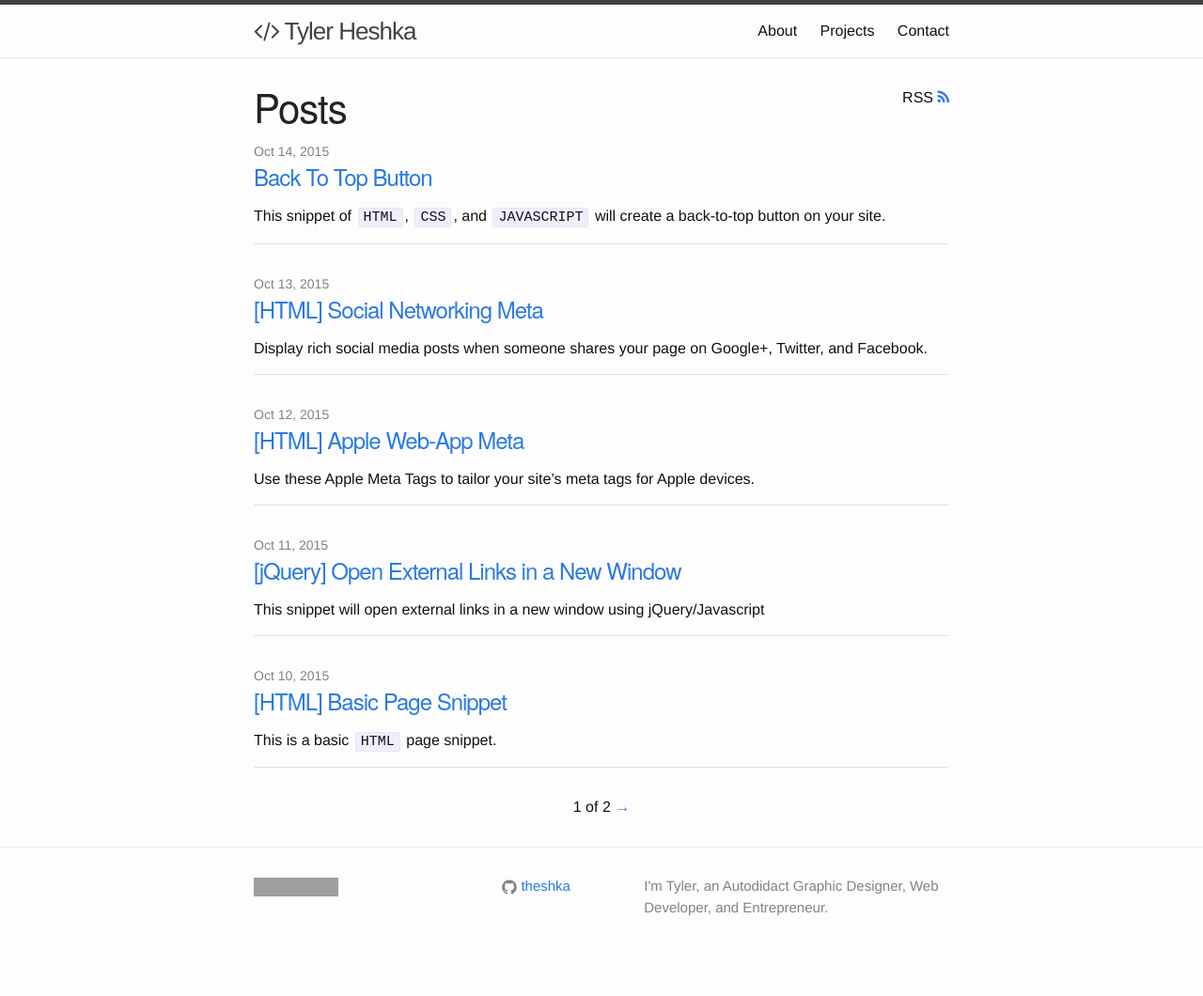
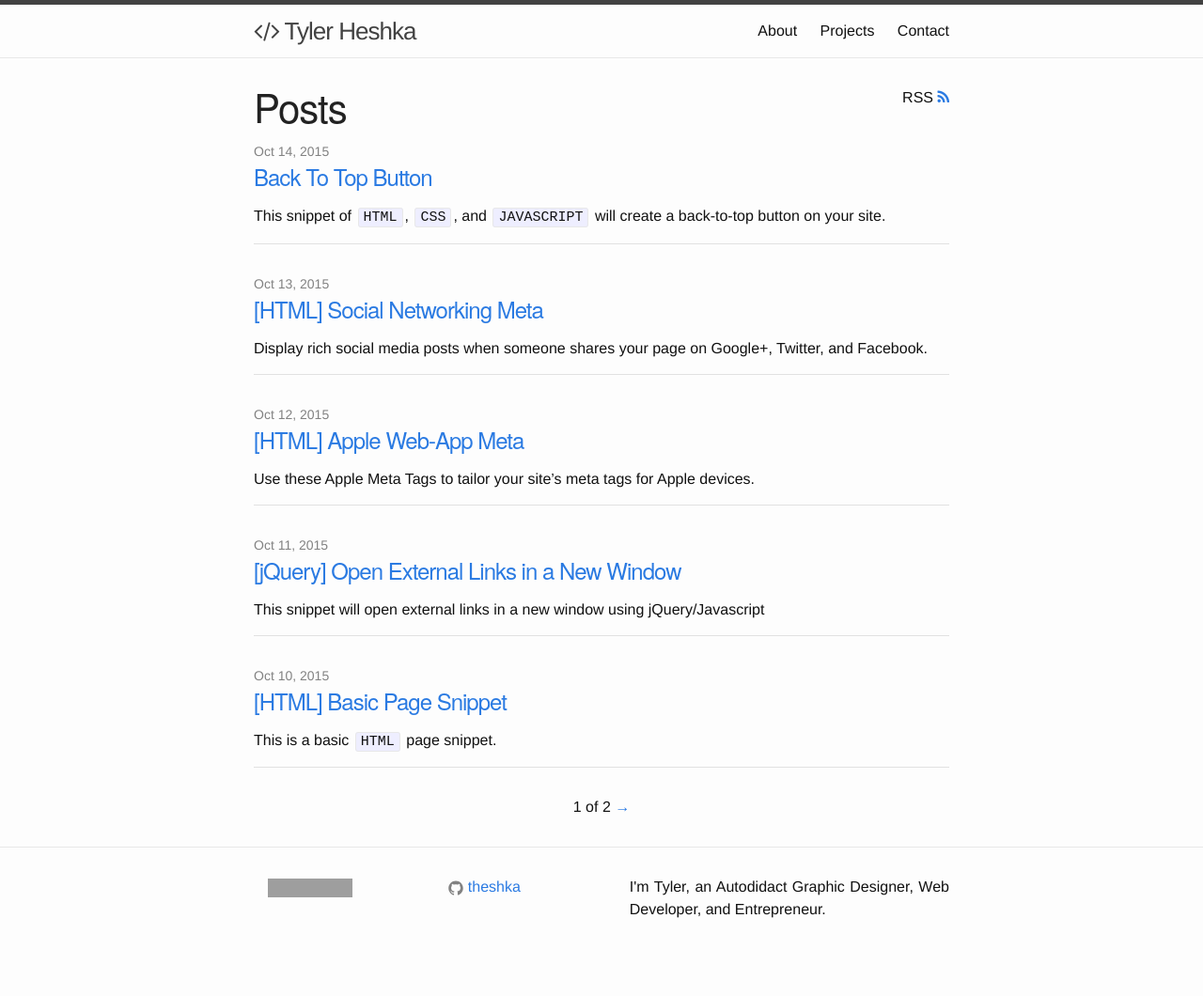
Before and after one commit to theshka/theshka, a Jekyll site: the page built from index.html, in a window 1280 px wide. Shown: the whole page at 94% size. Built offline with Jekyll 4.4.1, drawn with Linux system fonts in a browser that asks for light colours; nearby versions of some CDN libraries; the list of posts is cut into pages by our own code; before the commit the page ends 1037 px from its top, so only the background shows below that; grey boxes are pictures that could not be loaded.

Commit message:
update footer spacing

```diff
--- a/_includes/footer.html
+++ b/_includes/footer.html
@@ -4,14 +4,14 @@
 
     <div class="wrapper">
 
-        <div class="footer-col-wrapper">
-            <div class="footer-col  footer-col-1">
+        <div class="row">
+            <div class="footer-col three columns">
                 <ul class="contact-list">
                     <li><a href="https://keybase.io/theshka/key.asc"><img src="https://img.shields.io/badge/PGP-1147_844F_571E_B779-lightgrey.svg?style=flat-square" /></a></li>
                 </ul>
             </div>
 
-            <div class="footer-col  footer-col-2">
+            <div class="footer-col three columns">
                 <ul class="social-media-list">
                     {% if site.github_username %}
                     <li>
@@ -44,7 +44,7 @@
                 </ul>
             </div>
 
-            <div class="footer-col  footer-col-3">
+            <div class="footer-col six columns">
                 <p class="text">{{ site.description }}</p>
             </div>
         </div>
--- a/_sass/_layout.scss
+++ b/_sass/_layout.scss
@@ -115,7 +115,8 @@
 }
 
 .footer-col {
-    float: left;
+    float: middle;
+    text-align: justify;
     margin-bottom: $spacing-unit / 2;
     padding-left: $spacing-unit / 2;
 }
```
